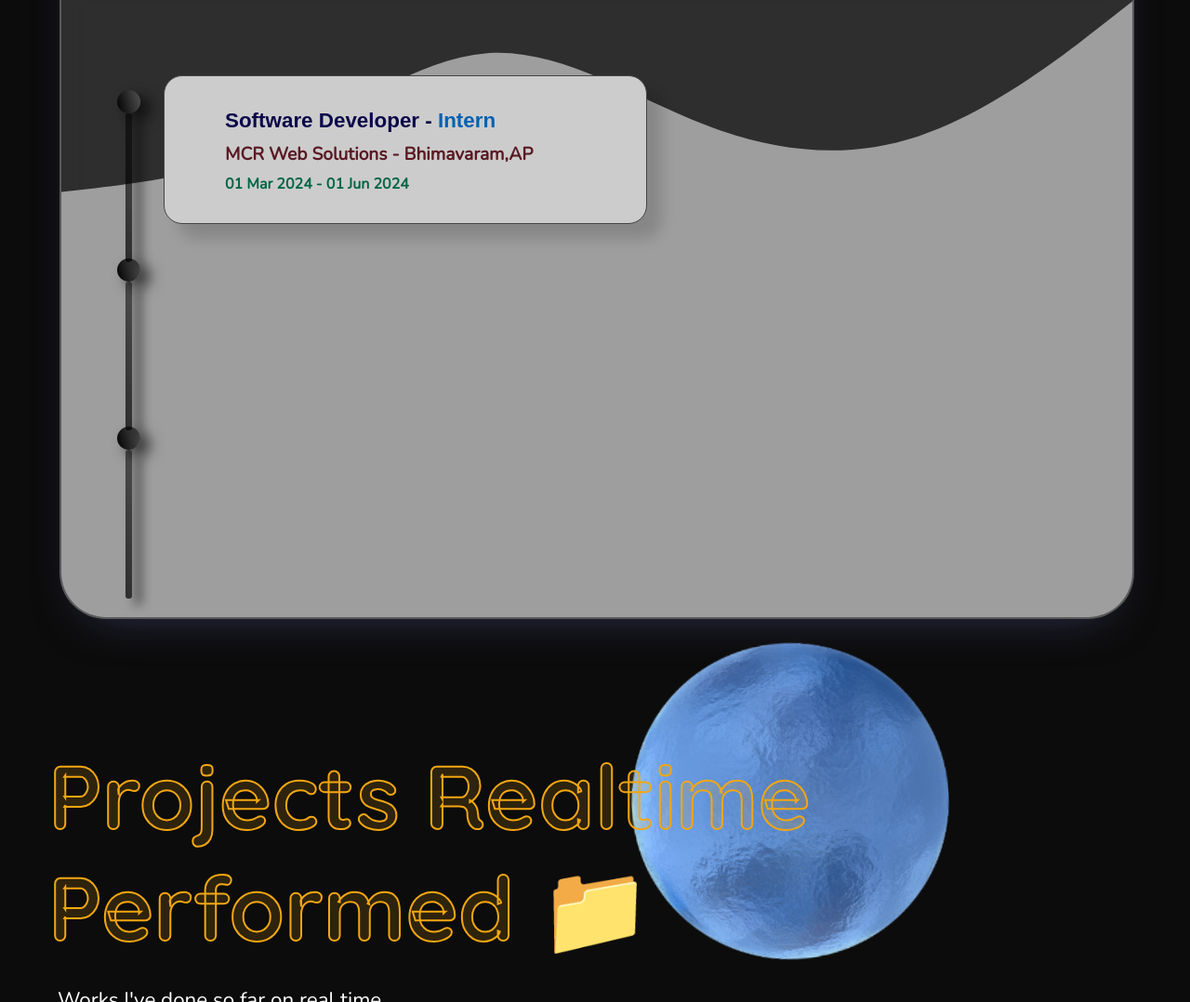
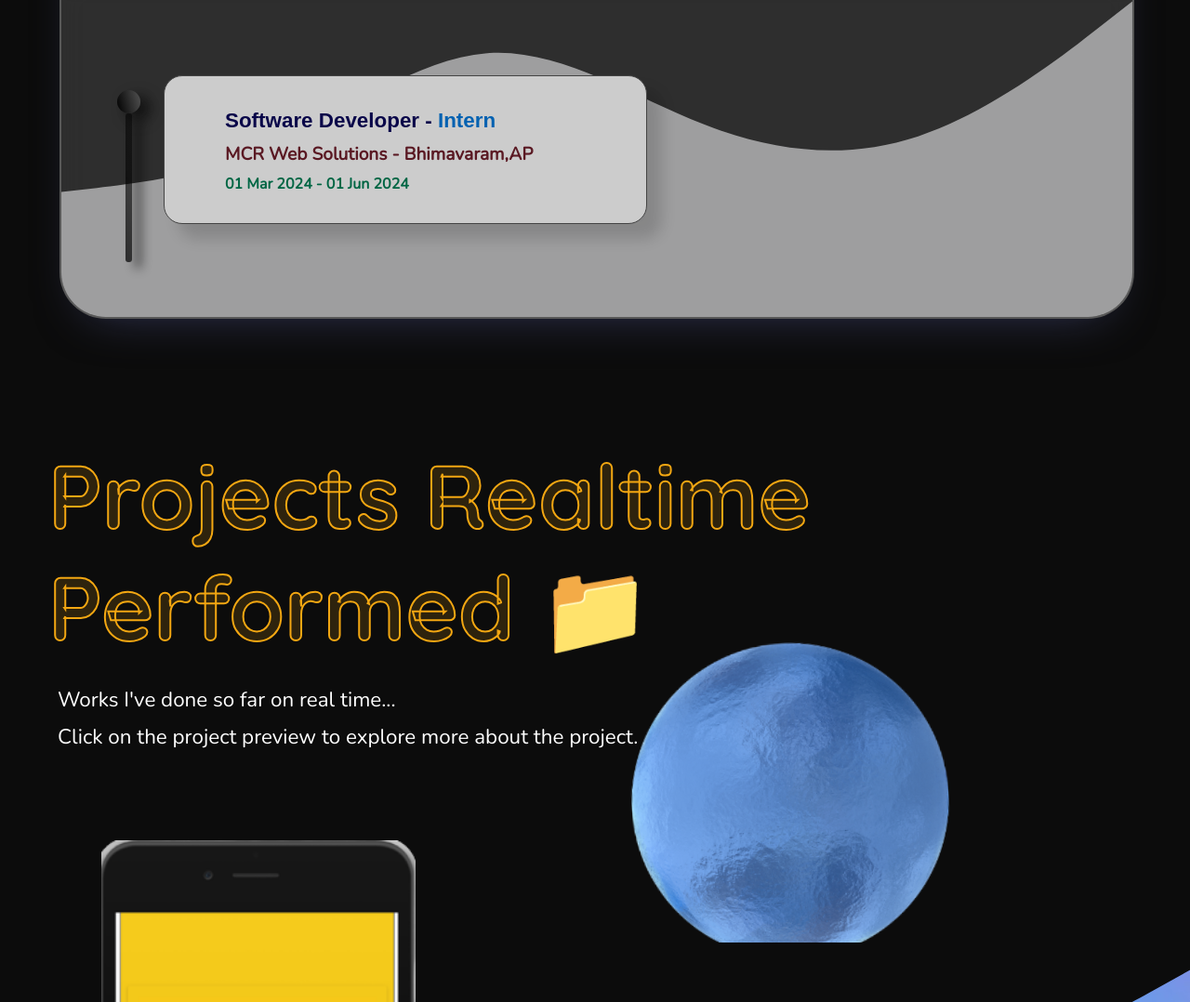
Before and after one commit to someswar735/someswar.portfolio, a plain HTML site: page index.html in a window 1280 px wide. Shown: the part 4688-5766 px from the top of the page at 93% size. Drawn offline with nearby package versions, Linux system fonts and the light colour scheme; a web font is replaced by a local one.

Commit message:
Update index.html

```diff
--- a/index.html
+++ b/index.html
@@ -373,10 +373,10 @@
                             <div class="lines">
                                 <div class="dot"></div>
                                 <div class="line"></div>
-                                <div class="dot"></div>
+                                <!-- <div class="dot"></div>
                                 <div class="line"></div>
                                 <div class="dot"></div>
-                                <div class="line"></div>
+                                <div class="line"></div> -->
 				                <!-- <div class="dot"></div>
                                 <div class="line"></div>
 				                <div class="dot"></div>
```
